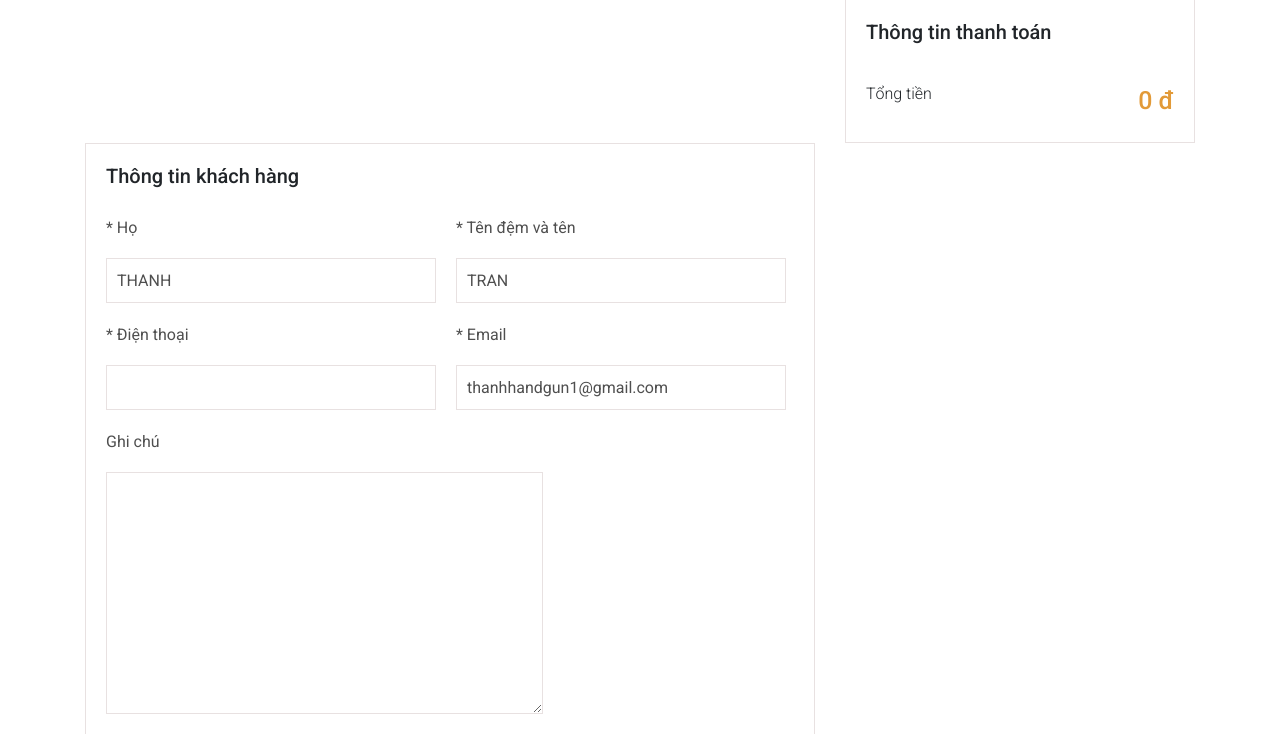
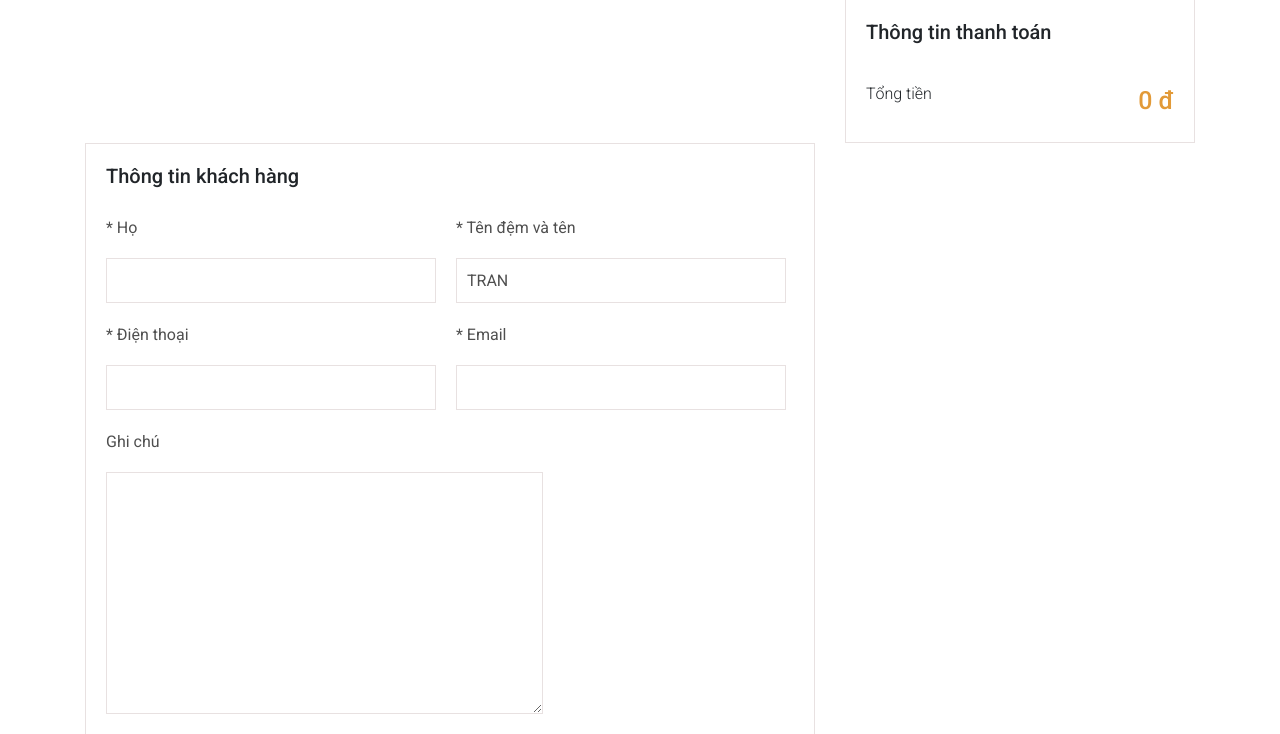
Before and after one commit to thanhtd2000/du_an_1, a PHP site: page /index.php?act=giohang in a window 1280 px wide. Shown: the part 158-892 px from the top of the page. Run offline with PHP 8.4, Linux system fonts and the light colour scheme; data that the repository does not hold is empty; some libraries are stand-ins or nearby versions.

Commit message:
Update giohang.php

```diff
--- a/views/giohang.php
+++ b/views/giohang.php
@@ -135,7 +135,7 @@
                               <div class="d-flex">
                                     <div>
                                           <label for="">* Họ</label>
-                                          <input class="d-block" type="text" value="THANH">
+                                          <input class="d-block" type="text" value="<?=$hoten?>">
                                     </div>
                                     <div>
                                           <label for="">* Tên đệm và tên</label>
@@ -145,11 +145,11 @@
                               <div class="d-flex">
                                     <div>
                                           <label for="">* Điện thoại</label>
-                                          <input class="d-block" type="number">
+                                          <input class="d-block" type="number" value="<?=$sdt?>">
                                     </div>
                                     <div>
                                           <label for="">* Email</label>
-                                          <input class="d-block" type="text" value="thanhhandgun1@gmail.com">
+                                          <input class="d-block" type="text" value="<?=$email?>">
                                     </div>
                               </div>
                               <label for="">Ghi chú</label>
```
